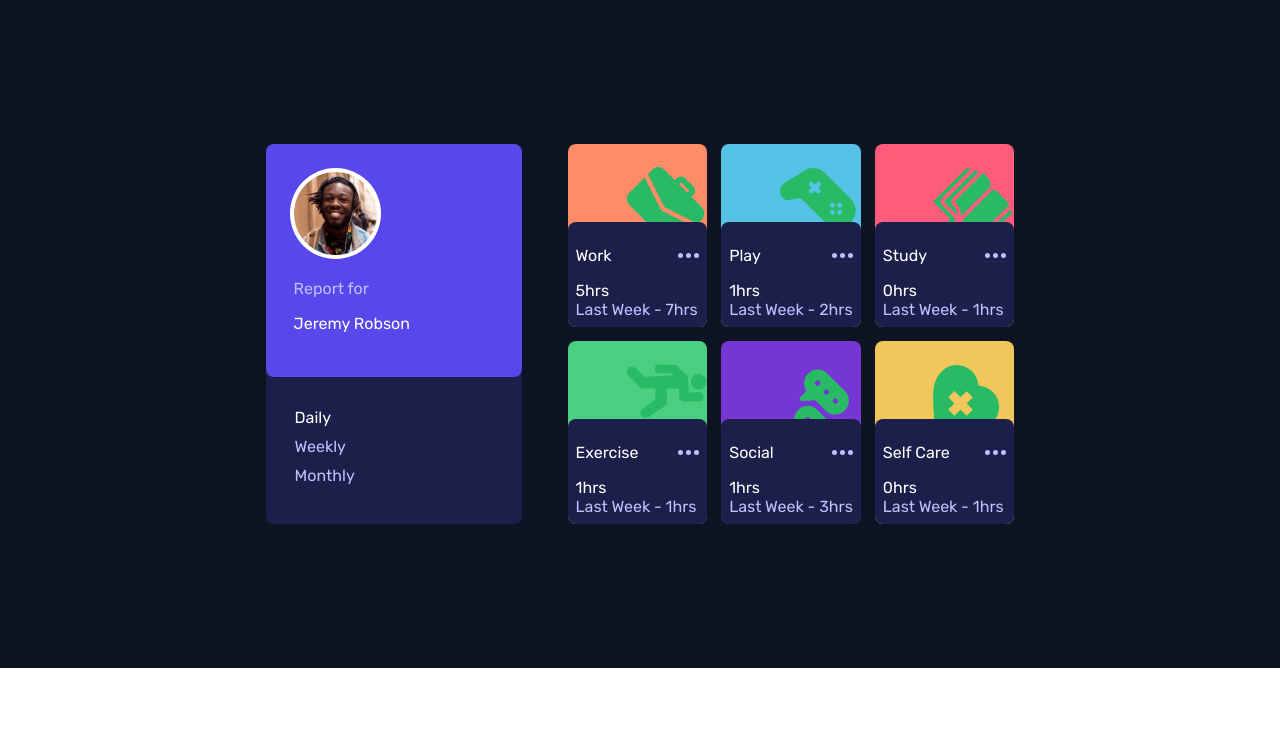
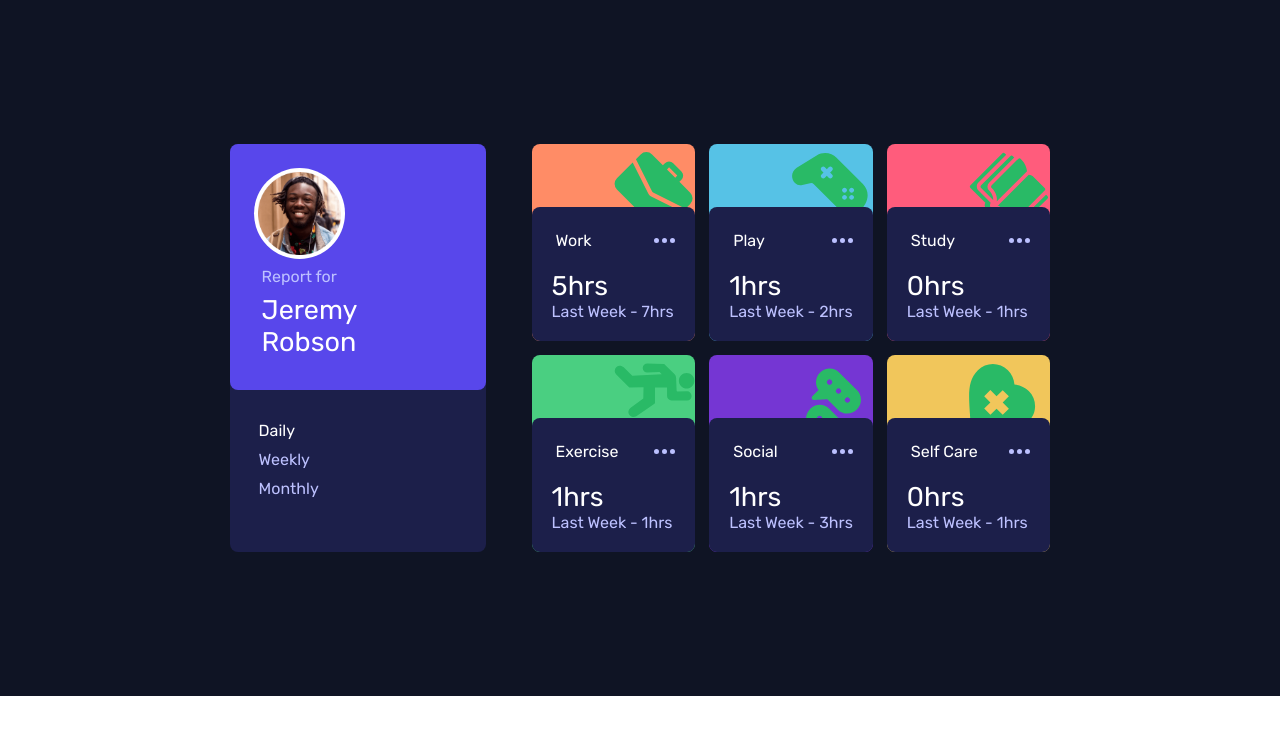
Before and after one commit to pranathi-cola/Ragam-Inductions, a React (Create React App) app: page / in a window 1280 px wide. Shown: the top 734 px of the page. Built offline with nearby package versions, Linux system fonts and the light colour scheme.

Commit message:
Deploy Website

```diff
--- a/src/App.css
+++ b/src/App.css
@@ -4,6 +4,14 @@
 {
   font-family: 'Rubik';
   color: white;
+}
+
+p
+{
+  all: unset;
+  display: flex;
+  flex-direction: column;
+  padding: 0.5vh;
 }
 
 .previous,
@@ -172,13 +180,23 @@
 .info-in-template
 {
   border-radius: 1vh;
-  padding: 1vh;
+  padding: 2.5vh;
 }
 
 .header
 {
   display: flex;
   flex-direction: row;
+  padding-bottom: 2vh;
   justify-content: space-between;
   align-items: center;
 }
+
+.name,
+.current
+{
+  font-size: 27px;
+  @media (width <=40em) {
+    font-size: 18px;
+  }
+}
```
